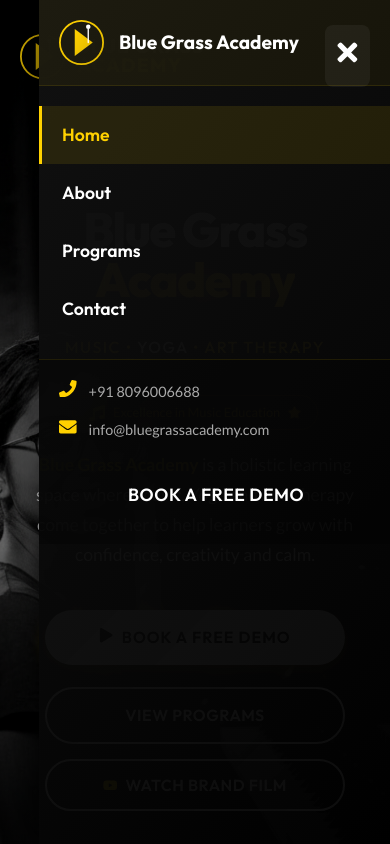
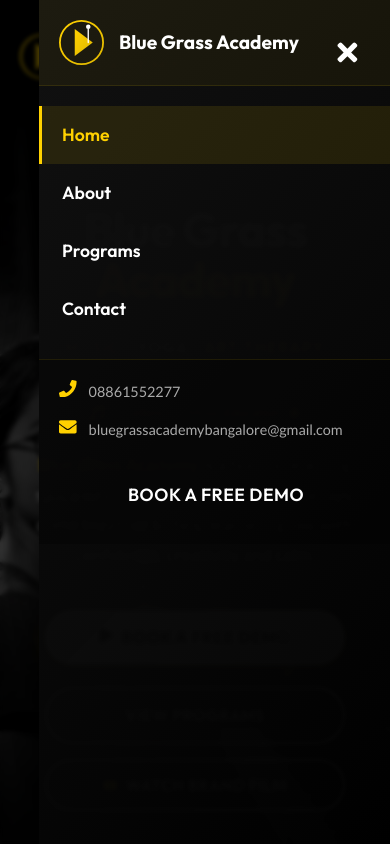
Before and after one commit to PreethamMR22/vilas-anna, a React (Vite) app: page / in a window 390 px wide. Both pictures are taken after a click on the element 347 px from the left and 56 px from the top of the page. Shown: the top 844 px of the page. Built offline with nearby package versions, Linux system fonts and the light colour scheme.

Commit message:
fixed the mobile view sidebar, toggle button

```diff
--- a/src/components/Header.css
+++ b/src/components/Header.css
@@ -102,17 +102,26 @@
     transition: all 0.3s ease;
     padding: 8px;
     border-radius: 8px;
-    background: rgba(255, 255, 255, 0.05);
+    background: transparent;
 }
 
 .mobile-toggle:hover {
     color: var(--color-gold);
-    background: rgba(255, 209, 0, 0.1);
-    transform: scale(1.05);
+    background: transparent;
+}
+
+.mobile-nav-overlay {
+    position: fixed;
+    top: 0;
+    left: 0;
+    width: 100%;
+    height: 100vh;
+    background: rgba(0, 0, 0, 0.5);
+    z-index: 998;
+    backdrop-filter: blur(2px);
 }
 
 .mobile-nav {
-    display: none;
     position: fixed;
     top: 0;
     right: 0;
@@ -123,6 +132,8 @@
     box-shadow: -10px 0 40px rgba(0, 0, 0, 0.6);
     z-index: 999;
     overflow-y: auto;
+    display: flex;
+    flex-direction: column;
 }
 
 .mobile-nav-header {
@@ -172,6 +183,7 @@
     padding: 30px;
     border-top: 1px solid rgba(255, 209, 0, 0.1);
     background: rgba(0, 0, 0, 0.3);
+    margin-top: auto;
 }
 
 .mobile-contact-info {
@@ -239,8 +251,12 @@
 }
 
 @media (max-width: 768px) {
-    .mobile-toggle,
-    .mobile-nav {
+    .mobile-toggle {
+        display: block;
+    }
+
+    .mobile-nav,
+    .mobile-nav-overlay {
         display: block;
     }
 
@@ -255,6 +271,14 @@
     .logo-text {
         font-size: 1.2rem;
     }
+}
+
+/* Prevent body scroll when mobile nav is open */
+body.mobile-nav-open {
+    overflow: hidden;
+    position: fixed;
+    width: 100%;
+    height: 100%;
 }
 
 @media (max-width: 480px) {
--- a/src/components/Header.jsx
+++ b/src/components/Header.jsx
@@ -16,6 +16,20 @@
         window.addEventListener('scroll', handleScroll);
         return () => window.removeEventListener('scroll', handleScroll);
     }, []);
+
+    // Prevent body scroll when mobile nav is open
+    useEffect(() => {
+        if (isOpen) {
+            document.body.classList.add('mobile-nav-open');
+        } else {
+            document.body.classList.remove('mobile-nav-open');
+        }
+
+        // Cleanup on unmount
+        return () => {
+            document.body.classList.remove('mobile-nav-open');
+        };
+    }, [isOpen]);
 
     const toggleMenu = () => setIsOpen(!isOpen);
 
@@ -99,6 +113,15 @@
                 {/* Mobile Navigation overlay */}
                 <AnimatePresence>
                     {isOpen && (
+                        <>
+                            <motion.div
+                                className="mobile-nav-overlay"
+                                initial={{ opacity: 0 }}
+                                animate={{ opacity: 1 }}
+                                exit={{ opacity: 0 }}
+                                transition={{ duration: 0.3 }}
+                                onClick={toggleMenu}
+                            />
                             <motion.nav
                                 className="mobile-nav"
                                 initial={{ x: '100%' }}
@@ -134,11 +157,11 @@
                                 <div className="mobile-contact-info">
                                     <div className="contact-item">
                                         <FaPhone />
-                                        <span>+91 8096006688</span>
+                                        <span>08861552277</span>
                                     </div>
                                     <div className="contact-item">
                                         <FaEnvelope />
-                                        <span>info@bluegrassacademy.com</span>
+                                        <span>bluegrassacademybangalore@gmail.com</span>
                                     </div>
                                 </div>
                                 <Link to="/contact" className="btn-cta" onClick={toggleMenu}>
@@ -146,6 +169,7 @@
                                 </Link>
                             </div>
                         </motion.nav>
+                        </>
                     )}
                 </AnimatePresence>
             </div>
```
Lines whose indentation alone changed are shown as unchanged.
